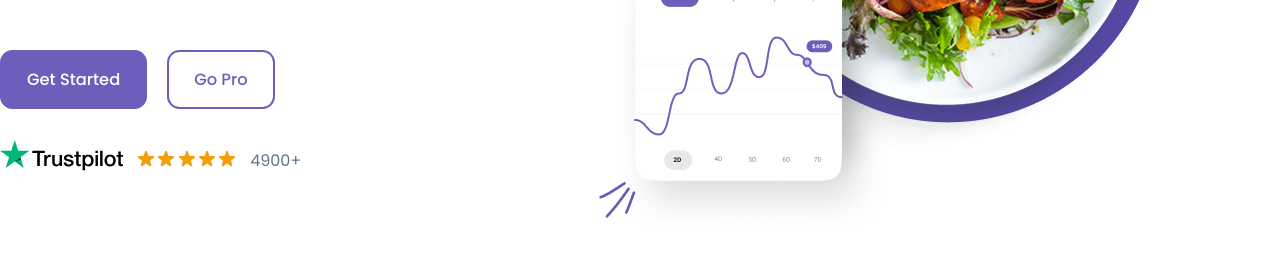
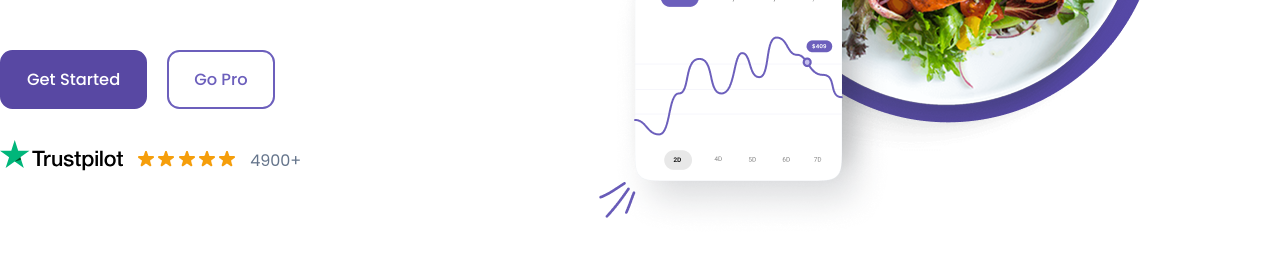
Before and after one commit to tvivlad2/team_5, a plain HTML site: page index.html in a window 1280 px wide. In both pictures the pointer is over the link "Get Started". Shown: the part 546-802 px from the top of the page. Drawn offline with Linux system fonts and the light colour scheme.

Commit message:
Сделал ховер на кнопки

```diff
--- a/css/_hero.css
+++ b/css/_hero.css
@@ -82,6 +82,11 @@
     border-radius: 12.41px;
 }
 
+.button.hero__button1:hover {
+    background-color: #5848A3;
+    border-color: #5848A3;
+}
+
 .button.hero__button2 {
     font-weight: 500;
     font-size: 16.27px;
@@ -91,6 +96,10 @@
     border: 2px solid #6C5FBC;
     display: inline-block;
     border-radius: 12.41px;
+}
+
+.button.hero__button2:hover {
+    background-color: #F3F0FF;
 }
 
 .hero__ratings {
```
Also changed, not shown: index.html (+2 -1 lines).
